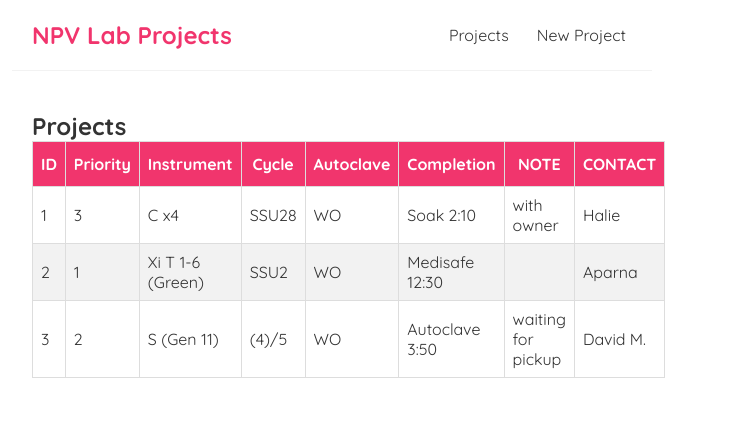
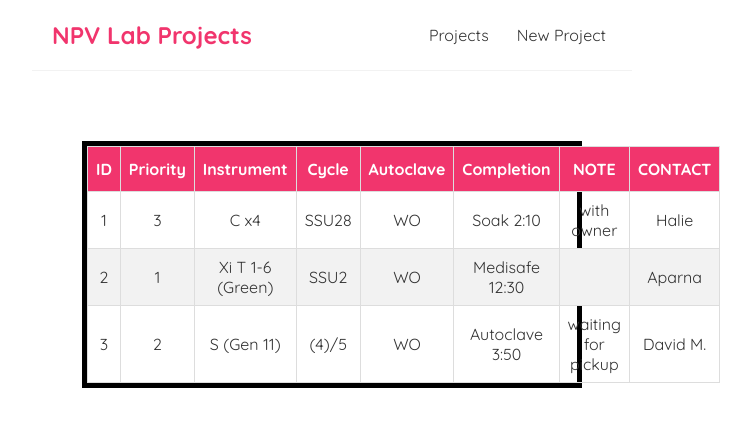
Before and after one commit to aria-abad/smart-board, a React (Create React App) app: page / in a window 1280 px wide. Shown: the top 426 px of the page, without its empty margins (308-1059 px from the left). Built offline with nearby package versions, Linux system fonts and the light colour scheme.

Commit message:
working on CSS part

```diff
--- a/src/components/Home.js
+++ b/src/components/Home.js
@@ -8,7 +8,7 @@ export default function Home() {
 
     return (
         <div className="home">
-            <h2>Projects</h2>
+            {/* <h2>Projects</h2> */}
             {/* {error && <div>{error}</div>} */}
             {/* {isLoading && <div>Loading...</div>} */}
             {/* {projects && <ProjectList projects = {projects} />} */}
--- a/src/components/table.css
+++ b/src/components/table.css
@@ -2,6 +2,7 @@ table {
   font-family: 'Trebuchet MS', Arial, Helvetica, sans-serif;
   border-collapse: collapse;
   width: 100%;
+  text-align: center;
 }
 
 table td,
@@ -21,7 +22,12 @@ table tr:hover {
 table th, tfoot td {
   padding-top: 12px;
   padding-bottom: 12px;
-  text-align: center;
+  /* text-align: center; */
   background-color: #f1356d;
   color: white;
 }
+
+.home {
+  margin: 30px;
+  border: 5px solid black;
+}
--- a/src/index.css
+++ b/src/index.css
@@ -5,6 +5,7 @@
   margin: 0;
   font-family: "Quicksand";
   color: #333;
+  box-sizing: border-box;
 }
 .navbar {
   padding: 20px;
```
